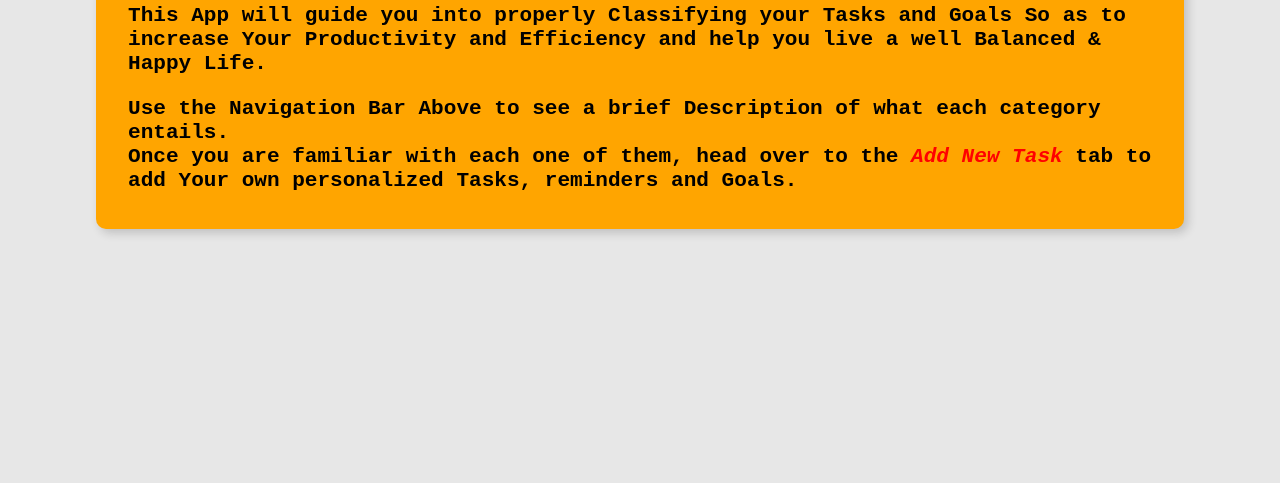
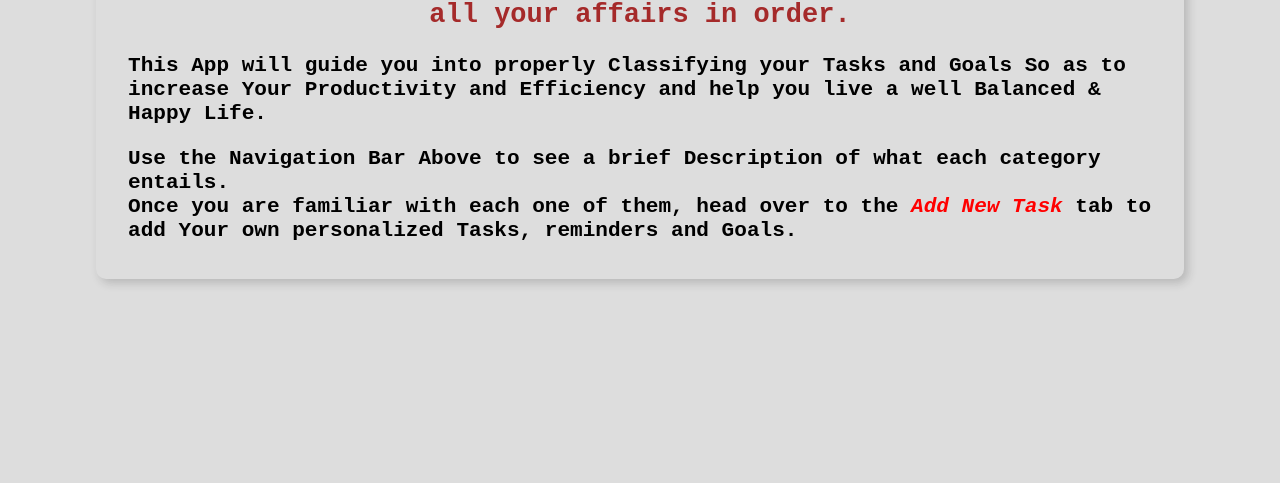
Before and after one commit to FridahOmari/To-Do-List, a React app: page / in a window 1280 px wide. Shown: the part 317-800 px from the top of the page. Built offline with nearby package versions, Linux system fonts and the light colour scheme.

Commit message:
some minor changes

```diff
--- a/src/App.css
+++ b/src/App.css
@@ -6,14 +6,17 @@
   --font-color: rgb(33, 33, 33);
   --font-color-light: rgb(155, 155, 155);
   /* --background: aqua;  */
-  --background: orange;
   --background-light: rgb(230, 230, 230);
 }
 
 body {
-  background: rgb(231, 231, 231);
+  background: #ddd;
   font-family: 'Courier New', Courier, monospace;
   font-size: 18px;
+  display: flex;
+  justify-content: center;
+  align-items: center;
+  margin-top: 50px;
 }
 
 button,
```
Also changed, not shown: README.md.
